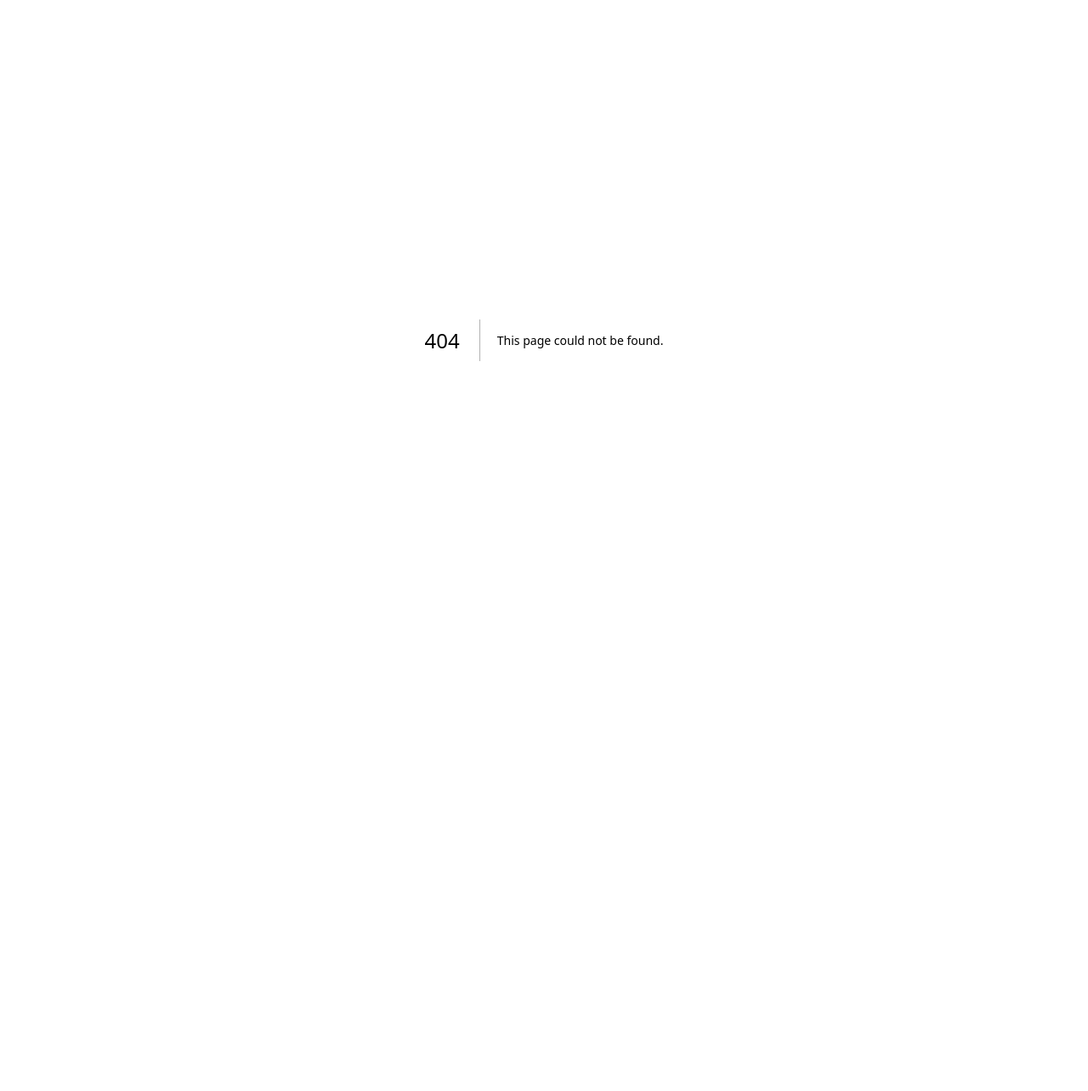
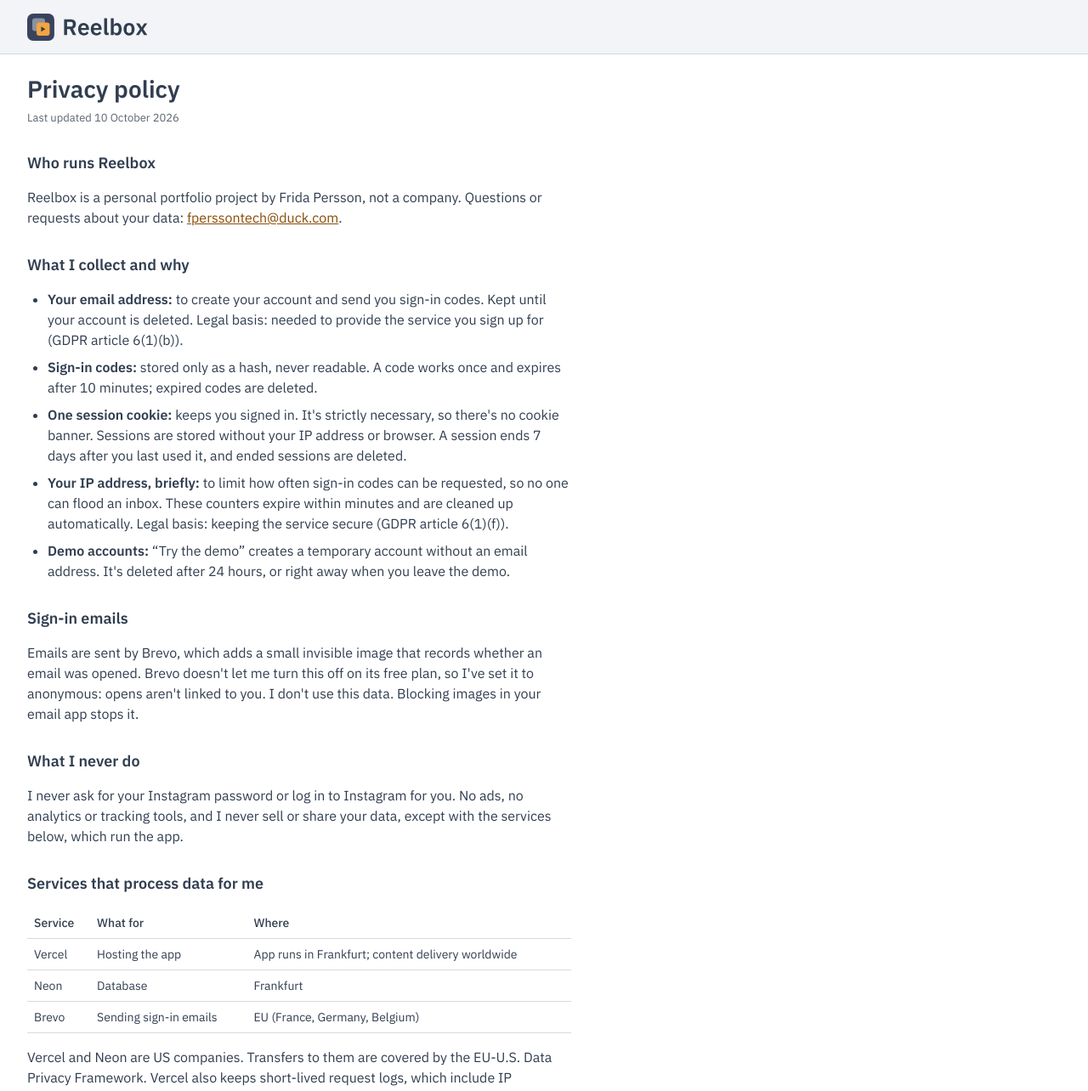
Before and after one commit to fridavbg/reelbox, a Next.js app: page /privacy in a window 1280 px wide. Before the commit this address had no page. Shown: the top 1284 px of the page at 85% size. Before the commit the page ends 800 px from the top, so only its background shows below. Built offline with nearby package versions, Linux system fonts and the light colour scheme.

Commit message:
feat: #31 add privacy policy and terms pages

```diff
--- /dev/null
+++ b/app/privacy/page.tsx
@@ -0,0 +1,13 @@
+import type { Metadata } from "next";
+import { Layout } from "@/components/Layout/Layout";
+import { PrivacyPolicy } from "./privacy-policy";
+
+export const metadata: Metadata = { title: "Privacy policy · Reelbox" };
+
+export default function PrivacyPage() {
+  return (
+    <Layout>
+      <PrivacyPolicy />
+    </Layout>
+  );
+}
--- /dev/null
+++ b/app/privacy/privacy-policy.tsx
@@ -0,0 +1,114 @@
+import { Prose } from "@/components/Prose/Prose";
+import { DEMO_LIFETIME_HOURS } from "@/lib/demo/demo-settings";
+import { CODE_VALID_MINUTES, SESSION_DAYS } from "@/lib/sign-in-settings";
+import { CONTACT_EMAIL, OWNER_NAME } from "@/lib/site";
+
+/**
+ * The privacy policy text. Durations come from the app's settings, so the
+ * policy changes with them.
+ */
+export function PrivacyPolicy() {
+  const contact = <a href={`mailto:${CONTACT_EMAIL}`}>{CONTACT_EMAIL}</a>;
+
+  return (
+    <Prose title="Privacy policy" updated="2026-10-10">
+      <h2>Who runs Reelbox</h2>
+      <p>
+        Reelbox is a personal portfolio project by {OWNER_NAME}, not a company.
+        Questions or requests about your data: {contact}.
+      </p>
+
+      <h2>What I collect and why</h2>
+      <ul>
+        <li>
+          <strong>Your email address:</strong> to create your account and send
+          you sign-in codes. Kept until your account is deleted. Legal basis:
+          needed to provide the service you sign up for (GDPR article 6(1)(b)).
+        </li>
+        <li>
+          <strong>Sign-in codes:</strong> stored only as a hash, never readable.
+          A code works once and expires after {CODE_VALID_MINUTES} minutes;
+          expired codes are deleted.
+        </li>
+        <li>
+          <strong>One session cookie:</strong> keeps you signed in. It&apos;s
+          strictly necessary, so there&apos;s no cookie banner. Sessions are
+          stored without your IP address or browser. A session ends{" "}
+          {SESSION_DAYS} days after you last used it, and ended sessions are
+          deleted.
+        </li>
+        <li>
+          <strong>Your IP address, briefly:</strong> to limit how often sign-in
+          codes can be requested, so no one can flood an inbox. These counters
+          expire within minutes and are cleaned up automatically. Legal basis:
+          keeping the service secure (GDPR article 6(1)(f)).
+        </li>
+        <li>
+          <strong>Demo accounts:</strong> &ldquo;Try the demo&rdquo; creates a
+          temporary account without an email address. It&apos;s deleted after{" "}
+          {DEMO_LIFETIME_HOURS} hours, or right away when you leave the demo.
+        </li>
+      </ul>
+
+      <h2>Sign-in emails</h2>
+      <p>
+        Emails are sent by Brevo, which adds a small invisible image that
+        records whether an email was opened. Brevo doesn&apos;t let me turn this
+        off on its free plan, so I&apos;ve set it to anonymous: opens
+        aren&apos;t linked to you. I don&apos;t use this data. Blocking images
+        in your email app stops it.
+      </p>
+
+      <h2>What I never do</h2>
+      <p>
+        I never ask for your Instagram password or log in to Instagram for you.
+        No ads, no analytics or tracking tools, and I never sell or share your
+        data, except with the services below, which run the app.
+      </p>
+
+      <h2>Services that process data for me</h2>
+      <table>
+        <thead>
+          <tr>
+            <th scope="col">Service</th>
+            <th scope="col">What for</th>
+            <th scope="col">Where</th>
+          </tr>
+        </thead>
+        <tbody>
+          <tr>
+            <td>Vercel</td>
+            <td>Hosting the app</td>
+            <td>App runs in Frankfurt; content delivery worldwide</td>
+          </tr>
+          <tr>
+            <td>Neon</td>
+            <td>Database</td>
+            <td>Frankfurt</td>
+          </tr>
+          <tr>
+            <td>Brevo</td>
+            <td>Sending sign-in emails</td>
+            <td>EU (France, Germany, Belgium)</td>
+          </tr>
+        </tbody>
+      </table>
+      <p>
+        Vercel and Neon are US companies. Transfers to them are covered by the
+        EU-U.S. Data Privacy Framework. Vercel also keeps short-lived request
+        logs, which include IP addresses, to run and protect its platform.
+      </p>
+
+      <h2>Your rights</h2>
+      <p>
+        You can ask to see, correct, export or delete your data, and you can
+        object to how it&apos;s used. Email {contact} and I&apos;ll answer
+        within a month. You can also complain to the data protection authority
+        in your country.
+      </p>
+
+      <h2>Changes</h2>
+      <p>If this policy changes, the date at the top changes too.</p>
+    </Prose>
+  );
+}
--- /dev/null
+++ b/components/Prose/Prose.module.scss
@@ -0,0 +1,62 @@
+@use "../../styles/variables" as *;
+@use "../../styles/typography" as *;
+@use "../../styles/breakpoints" as *;
+
+// Long lines are hard to read, so the text stays in a narrow column.
+.prose {
+  display: flex;
+  flex-direction: column;
+  gap: $space-4;
+  width: 100%;
+  max-width: 40rem;
+
+  h2 {
+    @include text-style(heading);
+    margin-top: $space-4;
+  }
+
+  ul {
+    display: flex;
+    flex-direction: column;
+    gap: $space-2;
+    margin: 0;
+    padding-left: $space-6;
+  }
+
+  table {
+    width: 100%;
+    border-collapse: collapse;
+    @include text-style(small);
+  }
+
+  th,
+  td {
+    padding: $space-2;
+    border-bottom: 1px solid $color-line;
+    text-align: left;
+    vertical-align: top;
+  }
+
+  th {
+    @include text-style(label);
+  }
+}
+
+.intro {
+  display: flex;
+  flex-direction: column;
+  gap: $space-2;
+}
+
+.title {
+  @include text-style(title);
+
+  @include respond-to(desktop) {
+    @include text-style(display);
+  }
+}
+
+.updated {
+  @include text-style(caption);
+  color: $color-ink-muted;
+}
--- /dev/null
+++ b/components/Prose/Prose.tsx
@@ -0,0 +1,31 @@
+import type { ReactNode } from "react";
+import styles from "./Prose.module.scss";
+
+type Props = {
+  title: string;
+  /** ISO date, e.g. "2026-10-10". */
+  updated: string;
+  children: ReactNode;
+};
+
+/** A readable column of long-form text, such as the privacy policy. */
+export function Prose({ title, updated, children }: Props) {
+  const label = new Date(`${updated}T00:00:00Z`).toLocaleDateString("en-GB", {
+    day: "numeric",
+    month: "long",
+    year: "numeric",
+    timeZone: "UTC",
+  });
+
+  return (
+    <article className={styles.prose}>
+      <header className={styles.intro}>
+        <h1 className={styles.title}>{title}</h1>
+        <p className={styles.updated}>
+          Last updated <time dateTime={updated}>{label}</time>
+        </p>
+      </header>
+      {children}
+    </article>
+  );
+}
--- /dev/null
+++ b/lib/site.ts
@@ -0,0 +1,5 @@
+/** Who runs Reelbox, as named in the privacy policy and terms. */
+export const OWNER_NAME = "Frida Persson";
+
+/** Where people send questions and data requests. Forwards to the owner. */
+export const CONTACT_EMAIL = "fperssontech@duck.com";
```
Also changed, not shown: app/terms/page.tsx (added, +13 -0 lines), app/terms/terms-of-use.tsx (added, +48 -0 lines), 1 other file (tests, documents, lock files or other folders).
